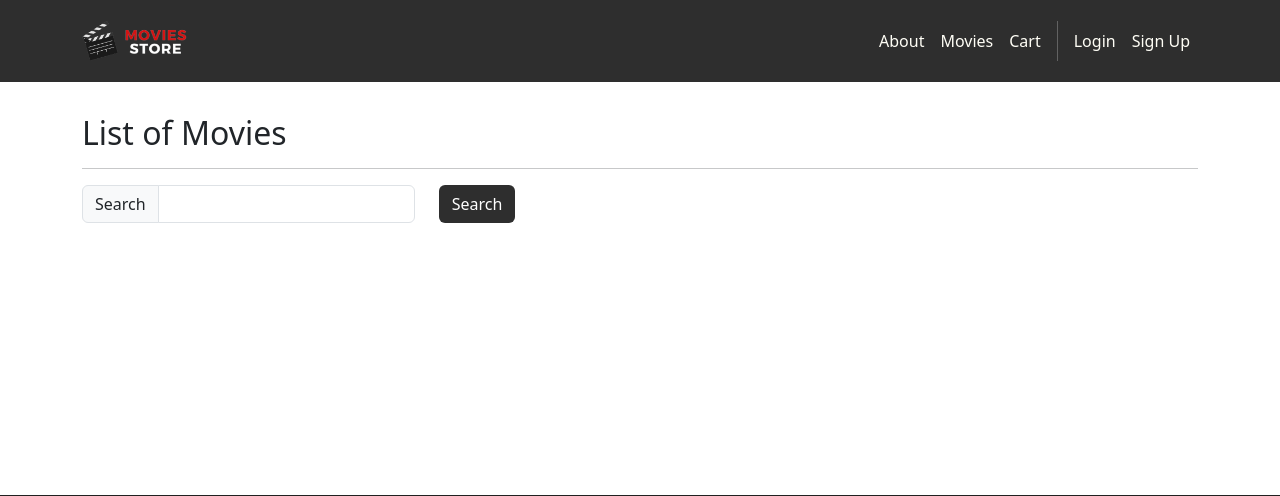
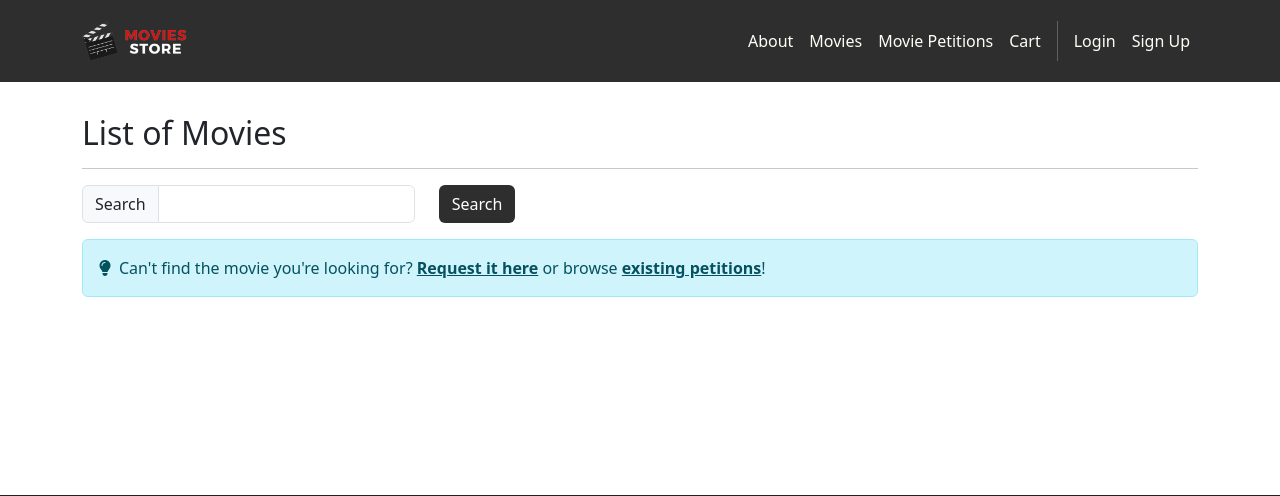
Before and after one commit to pedrokawa19/moviesstore, a Django app: template movies/templates/movies/index.html in a window 1280 px wide. Shown: the top 496 px of the page. Run offline with Django 5.2, Linux system fonts and the light colour scheme; the template is opened without the code that fills it, so the values that code supplies are empty; some libraries are stand-ins or nearby versions.

Commit message:
Add navigation integration for movie petitions

```diff
--- a/movies/templates/movies/index.html
+++ b/movies/templates/movies/index.html
@@ -22,6 +22,16 @@
             </div>
           </form>
         </p>
+
+        <!-- Movie petition call-to-action -->
+        <div class="alert alert-info d-flex align-items-center" role="alert">
+          <i class="fas fa-lightbulb me-2"></i>
+          <div>
+            Can't find the movie you're looking for?
+            <a href="{% url 'movies.petition_create' %}" class="alert-link">Request it here</a>
+            or browse <a href="{% url 'movies.petition_list' %}" class="alert-link">existing petitions</a>!
+          </div>
+        </div>
       </div>
     </div>
     <div class="row">
--- a/moviesstore/templates/base.html
+++ b/moviesstore/templates/base.html
@@ -26,6 +26,7 @@
           <div class="navbar-nav ms-auto navbar-ml">
             <a class="nav-link" href="{% url 'home.about' %}">About</a>
             <a class="nav-link" href="{% url 'movies.index' %}">Movies</a>
+            <a class="nav-link" href="{% url 'movies.petition_list' %}">Movie Petitions</a>
             <a class="nav-link" href="{% url 'cart.index' %}">Cart</a>
             <div class="vr bg-white mx-2 d-none d-lg-block"></div>
             {% if user.is_authenticated %}
```
